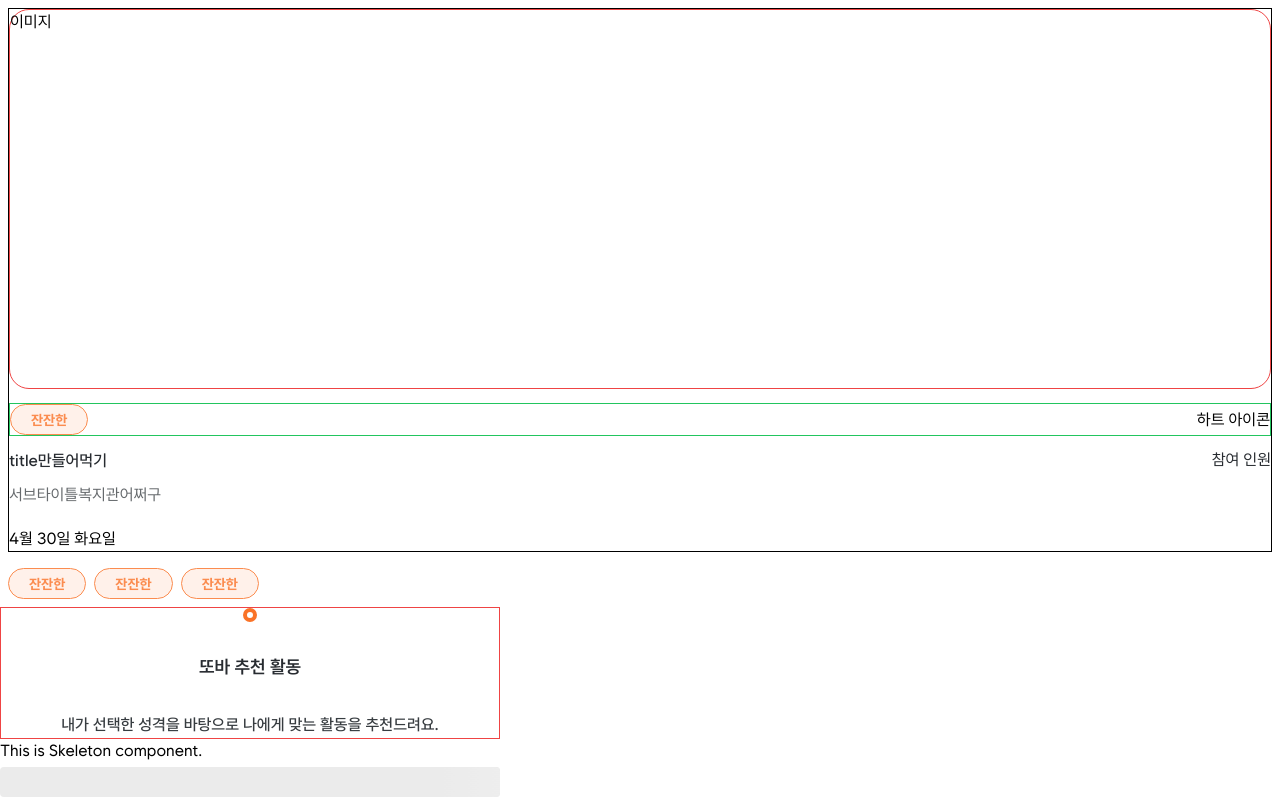
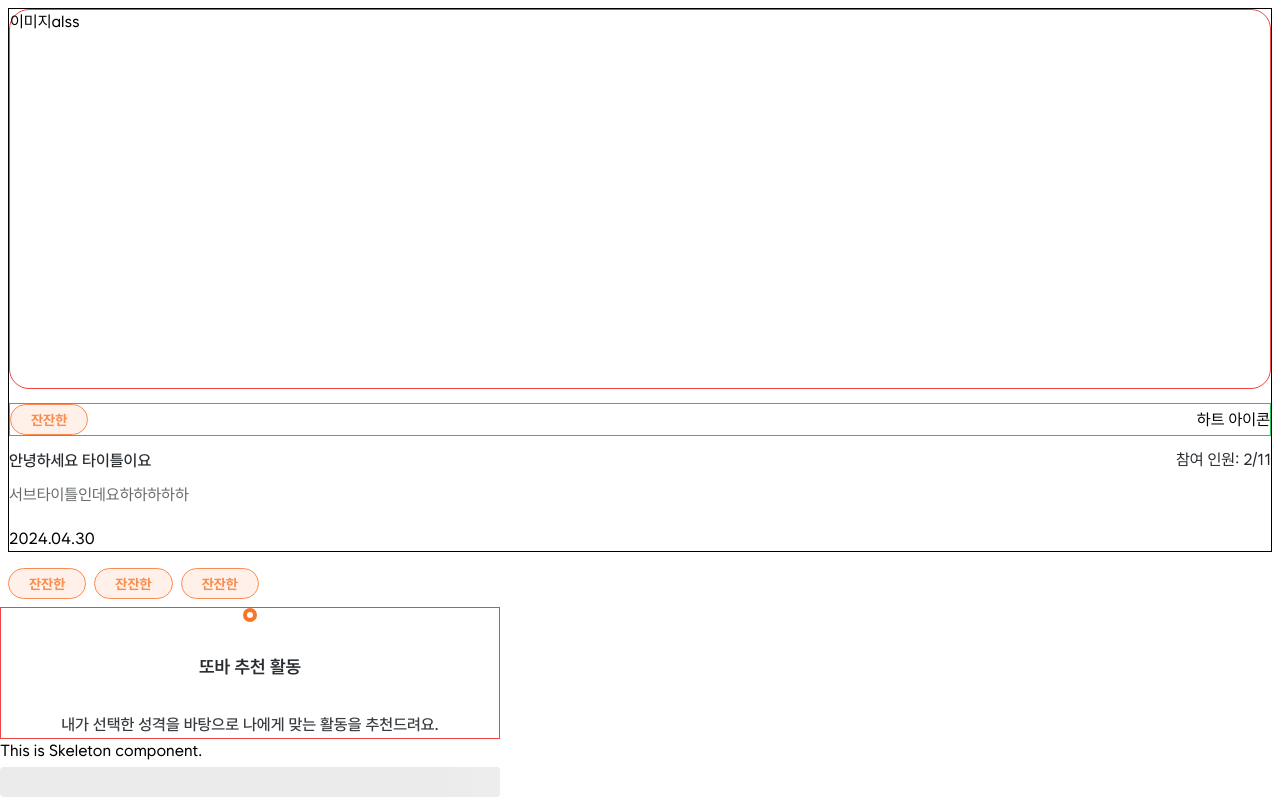
Before and after one commit to Kusitms-29th-Meetup-TeamE/Frontend, a Next.js app: page /chaemin in a window 1280 px wide. Shown: the top 800 px of the page. Built offline with nearby package versions, Linux system fonts and the light colour scheme.

Commit message:
🌈 Update(#8): add types

```diff
--- a/src/app/chaemin/page.tsx
+++ b/src/app/chaemin/page.tsx
@@ -1,4 +1,6 @@
 'use client';
+
+import { useState } from 'react';
 
 import { useGlobalModal } from '@/components/common-components/global-modal';
 import Skeleton from '@/components/common-components/skeleton';
@@ -32,9 +34,20 @@ export default function TestPage() {
     });
   };
 
+  const [hover, setHover] = useState<boolean>(false);
+
   return (
     <>
-      <RecommendItem />
+      <RecommendItem
+        title="안녕하세요 타이틀이요"
+        subTitle="서브타이틀인데요하하하하하"
+        img="alss"
+        joinNum={2}
+        totalNum={11}
+        date="2024.04.30"
+        likeStatus={false}
+      />
+
       <div className="flex p-2 gap-2">
         <Tag color="orange" text="잔잔한" />
         <Tag color="orange" text="잔잔한" />
--- a/src/components/main/RecommendItem.tsx
+++ b/src/components/main/RecommendItem.tsx
@@ -1,12 +1,23 @@
 import Tag from '../common-components/tag';
 
-export default function RecommendItem() {
+export type RecommendItemProps = {
+  title: string;
+  subTitle: string;
+  totalNum: number;
+  joinNum: number;
+  date: string;
+  img: string;
+  likeStatus: boolean; // TODO: 백엔드랑 논의 필요
+};
+
+export default function RecommendItem(props: RecommendItemProps) {
+  const { title, subTitle, totalNum, joinNum, date, img } = props;
+
   return (
     <div className="flex flex-col border border-black m-2">
       <div className="rounded-[20px] w-full h-[380px] border border-red-500">
-        이미지
+        이미지{img}
       </div>
-      {/* text part */}
       <div className="flex flex-col mt-[14px]">
         <div className="flex items-center justify-between mb-[12px] border border-green-500">
           <Tag color="orange" text="잔잔한" />
@@ -14,13 +25,20 @@ export default function RecommendItem() {
         </div>
         <div className="flex justify-between">
           <div className="flex flex-col gap-[9px]">
-            <span className="text-gray-11 text-body2">title만들어먹기</span>
-            <span className="text-gray-07 text-h5">서브타이틀복지관어쩌구</span>
+            <span className="text-gray-11 text-body2">{title}</span>
+            <span className="text-gray-07 text-h5">{subTitle}</span>
           </div>
-          <div className="text-gray-11 text-h5">참여 인원</div>
+          {/* hover하면 보여야 하는 부분 */}
+          {true ? (
+            <div className="text-gray-11 text-h5">
+              참여 인원: {joinNum}/{totalNum}
+            </div>
+          ) : (
+            <></>
+          )}
         </div>
 
-        <div className="mt-[20px]">4월 30일 화요일</div>
+        <div className="mt-[20px]">{date}</div>
       </div>
     </div>
   );
```
